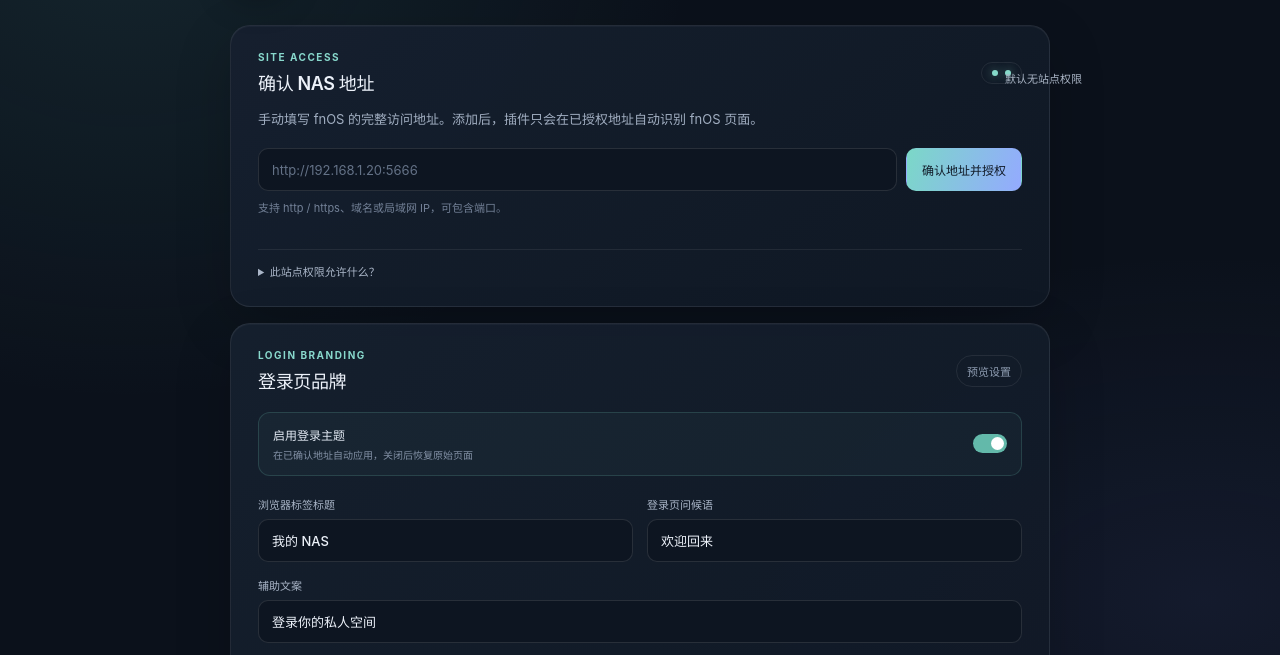
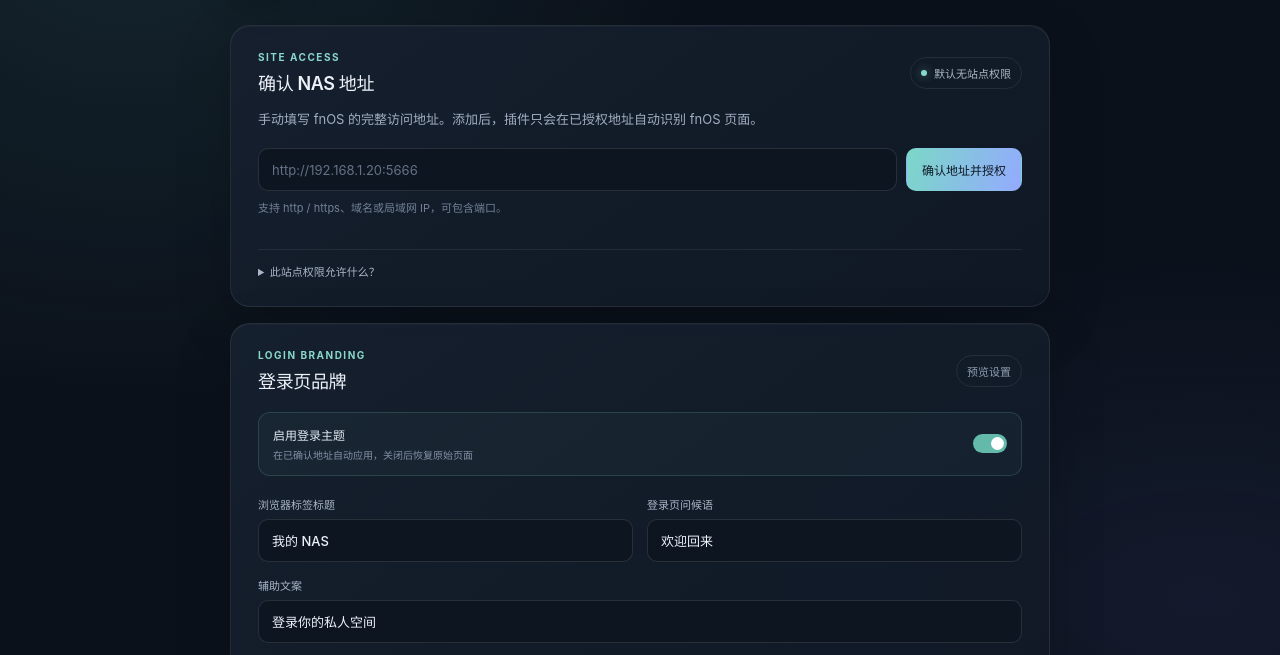
Before and after one commit to Nyakooo/oh-my-fn-theme, a browser extension: page options.html in a window 1280 px wide. Shown: the part 117-772 px from the top of the page. Drawn offline with Linux system fonts and the light colour scheme.

Commit message:
fix: separate site status text from indicator styles

```diff
--- a/options.css
+++ b/options.css
@@ -33,7 +33,8 @@ h1 { margin-bottom: 5px; font-size: 24px; font-weight: 650; letter-spacing: -.03
 h2 { margin: 0; font-size: 18px; font-weight: 620; letter-spacing: -.02em; }
 .section-copy { max-width: 660px; margin-bottom: 18px; color: #a1aec1; font-size: 13px; line-height: 1.7; }
 .status-dot, .preview-tag { display: inline-flex; align-items: center; gap: 7px; padding: 7px 10px; border: 1px solid rgb(255 255 255 / 8%); border-radius: 999px; color: #aab5c5; font-size: 11px; white-space: nowrap; }
-.status-dot span { width: 6px; height: 6px; border-radius: 50%; background: #86daca; box-shadow: 0 0 10px rgb(134 218 202 / 55%); }
+.status-indicator { width: 6px; height: 6px; flex: 0 0 6px; border-radius: 50%; background: #86daca; box-shadow: 0 0 10px rgb(134 218 202 / 55%); }
+.status-dot #site-access-state { width: auto; height: auto; border-radius: 0; background: none; box-shadow: none; }
 .preview-tag { color: #8f9db2; }
 .theme-toggle { position: relative; display: flex; align-items: center; gap: 12px; margin: 19px 0 3px; padding: 13px 14px; border: 1px solid rgb(130 223 207 / 16%); border-radius: 12px; background: rgb(130 223 207 / 4%); cursor: pointer; }
 .theme-toggle input { position: absolute; width: 1px; height: 1px; opacity: 0; }
--- a/options.html
+++ b/options.html
@@ -23,7 +23,7 @@
             <p class="eyebrow">SITE ACCESS</p>
             <h2 id="site-heading">确认 NAS 地址</h2>
           </div>
-          <span class="status-dot"><span></span><span id="site-access-state">默认无站点权限</span></span>
+          <span class="status-dot"><span class="status-indicator" aria-hidden="true"></span><span id="site-access-state">默认无站点权限</span></span>
         </div>
         <p class="section-copy">手动填写 fnOS 的完整访问地址。添加后，插件只会在已授权地址自动识别 fnOS 页面。</p>
         <form id="site-form" class="site-form">
```
Also changed, not shown: manifest.json.
